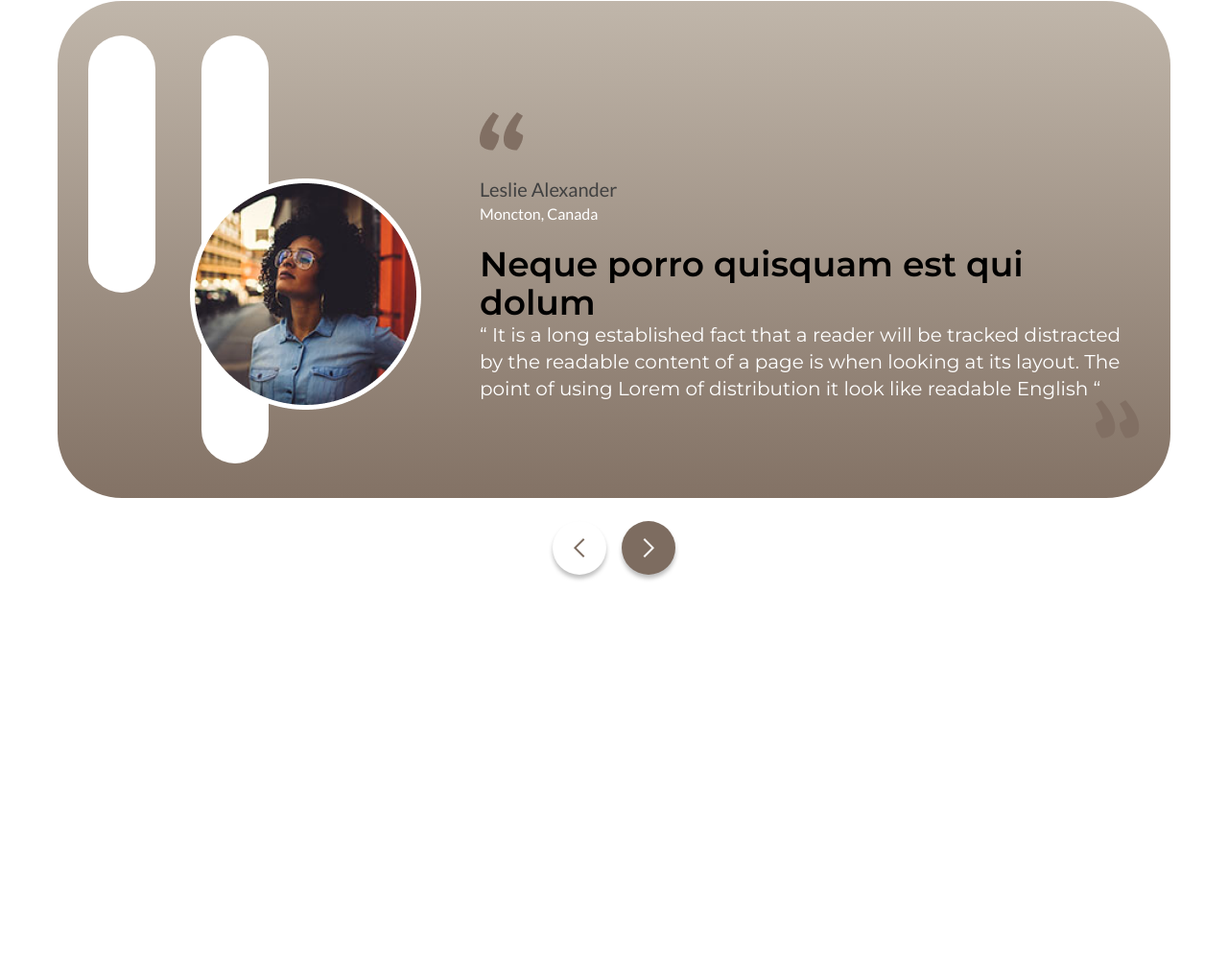
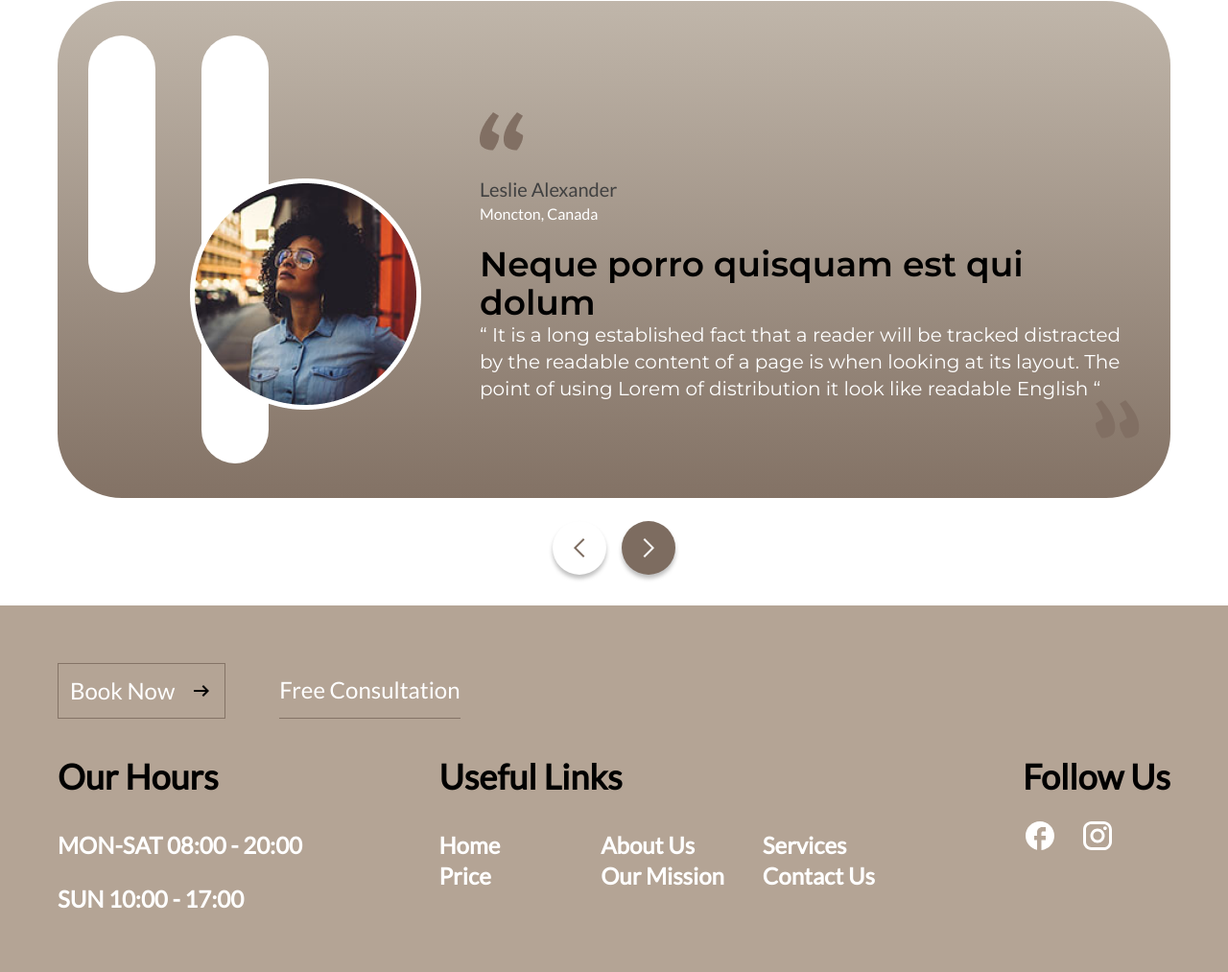
Before and after one commit to awais019/the-beauty-bar, a website: page src/index.html in a window 1280 px wide. Shown: the part 3535-4548 px from the top of the page at 96% size. Before the commit the page ends 4278 px from the top, so only its background shows below. Drawn offline with nearby package versions, Linux system fonts and the light colour scheme.

Commit message:
Added footer.

```diff
--- a/src/index.html
+++ b/src/index.html
@@ -261,7 +261,7 @@
           />
         </div>
       </section>
-      <section class="py-28 px-[60px]">
+      <section class="pt-28 px-[60px]">
         <div class="mx-auto text-center max-w-fit">
           <h2 class="leading-tight text-black">Testimonials</h2>
           <p class="text-5xl font-bold text-deep-taupe">
@@ -328,6 +328,80 @@
         </div>
       </section>
     </main>
+    <footer class="p-[60px] bg-tuscany flex flex-col gap-10">
+      <div class="flex text-2xl text-white gap-14">
+        <a href="#" class="flex items-center gap-4 p-3 border border-shadow">
+          <span>Book Now</span>
+          <svg
+            width="24"
+            height="24"
+            viewBox="0 0 24 24"
+            fill="none"
+            xmlns="http://www.w3.org/2000/svg"
+          >
+            <path
+              d="M14 18L12.6 16.55L16.15 13H4V11H16.15L12.6 7.45L14 6L20 12L14 18Z"
+              fill="black"
+            />
+          </svg>
+        </a>
+        <a href="#" class="py-3 border-b border-shadow">Free Consultation</a>
+      </div>
+      <div class="flex justify-between text-2xl font-bold text-white">
+        <div class="flex flex-col gap-9">
+          <h3 class="text-4xl text-black">Our Hours</h3>
+          <p class="flex flex-col gap-6">
+            <span>MON-SAT 08:00 - 20:00</span>
+
+            <span>SUN 10:00 - 17:00</span>
+          </p>
+        </div>
+        <div class="flex flex-col gap-9">
+          <h3 class="text-4xl text-black">Useful Links</h3>
+          <div class="grid grid-cols-3 gap-x-10">
+            <a href="#">Home</a>
+            <a href="#">About Us</a>
+            <a href="#">Services</a>
+            <a href="#">Price</a>
+            <a href="#">Our Mission</a>
+            <a href="#">Contact Us</a>
+          </div>
+        </div>
+        <div class="flex flex-col gap-6">
+          <h3 class="text-4xl text-black">Follow Us</h3>
+          <div class="flex gap-6">
+            <a href="#"
+              ><svg
+                width="36"
+                height="36"
+                viewBox="0 0 36 36"
+                fill="none"
+                xmlns="http://www.w3.org/2000/svg"
+              >
+                <path
+                  d="M33 18C33 9.72 26.28 3 18 3C9.72 3 3 9.72 3 18C3 25.26 8.16 31.305 15 32.7V22.5H12V18H15V14.25C15 11.355 17.355 9 20.25 9H24V13.5H21C20.175 13.5 19.5 14.175 19.5 15V18H24V22.5H19.5V32.925C27.075 32.175 33 25.785 33 18Z"
+                  fill="white"
+                />
+              </svg>
+            </a>
+            <a href="#">
+              <svg
+                width="36"
+                height="36"
+                viewBox="0 0 36 36"
+                fill="none"
+                xmlns="http://www.w3.org/2000/svg"
+              >
+                <path
+                  d="M11.7 3H24.3C29.1 3 33 6.9 33 11.7V24.3C33 26.6074 32.0834 28.8203 30.4518 30.4518C28.8203 32.0834 26.6074 33 24.3 33H11.7C6.9 33 3 29.1 3 24.3V11.7C3 9.39262 3.9166 7.17974 5.54817 5.54817C7.17974 3.9166 9.39262 3 11.7 3ZM11.4 6C9.96783 6 8.59432 6.56893 7.58162 7.58162C6.56893 8.59432 6 9.96783 6 11.4V24.6C6 27.585 8.415 30 11.4 30H24.6C26.0322 30 27.4057 29.4311 28.4184 28.4184C29.4311 27.4057 30 26.0322 30 24.6V11.4C30 8.415 27.585 6 24.6 6H11.4ZM25.875 8.25C26.3723 8.25 26.8492 8.44754 27.2008 8.79917C27.5525 9.15081 27.75 9.62772 27.75 10.125C27.75 10.6223 27.5525 11.0992 27.2008 11.4508C26.8492 11.8025 26.3723 12 25.875 12C25.3777 12 24.9008 11.8025 24.5492 11.4508C24.1975 11.0992 24 10.6223 24 10.125C24 9.62772 24.1975 9.15081 24.5492 8.79917C24.9008 8.44754 25.3777 8.25 25.875 8.25ZM18 10.5C19.9891 10.5 21.8968 11.2902 23.3033 12.6967C24.7098 14.1032 25.5 16.0109 25.5 18C25.5 19.9891 24.7098 21.8968 23.3033 23.3033C21.8968 24.7098 19.9891 25.5 18 25.5C16.0109 25.5 14.1032 24.7098 12.6967 23.3033C11.2902 21.8968 10.5 19.9891 10.5 18C10.5 16.0109 11.2902 14.1032 12.6967 12.6967C14.1032 11.2902 16.0109 10.5 18 10.5ZM18 13.5C16.8065 13.5 15.6619 13.9741 14.818 14.818C13.9741 15.6619 13.5 16.8065 13.5 18C13.5 19.1935 13.9741 20.3381 14.818 21.182C15.6619 22.0259 16.8065 22.5 18 22.5C19.1935 22.5 20.3381 22.0259 21.182 21.182C22.0259 20.3381 22.5 19.1935 22.5 18C22.5 16.8065 22.0259 15.6619 21.182 14.818C20.3381 13.9741 19.1935 13.5 18 13.5Z"
+                  fill="white"
+                />
+              </svg>
+            </a>
+          </div>
+        </div>
+      </div>
+    </footer>
     <script src="./testimonials.js"></script>
   </body>
 </html>
```
Also changed, not shown: src/output.css.
